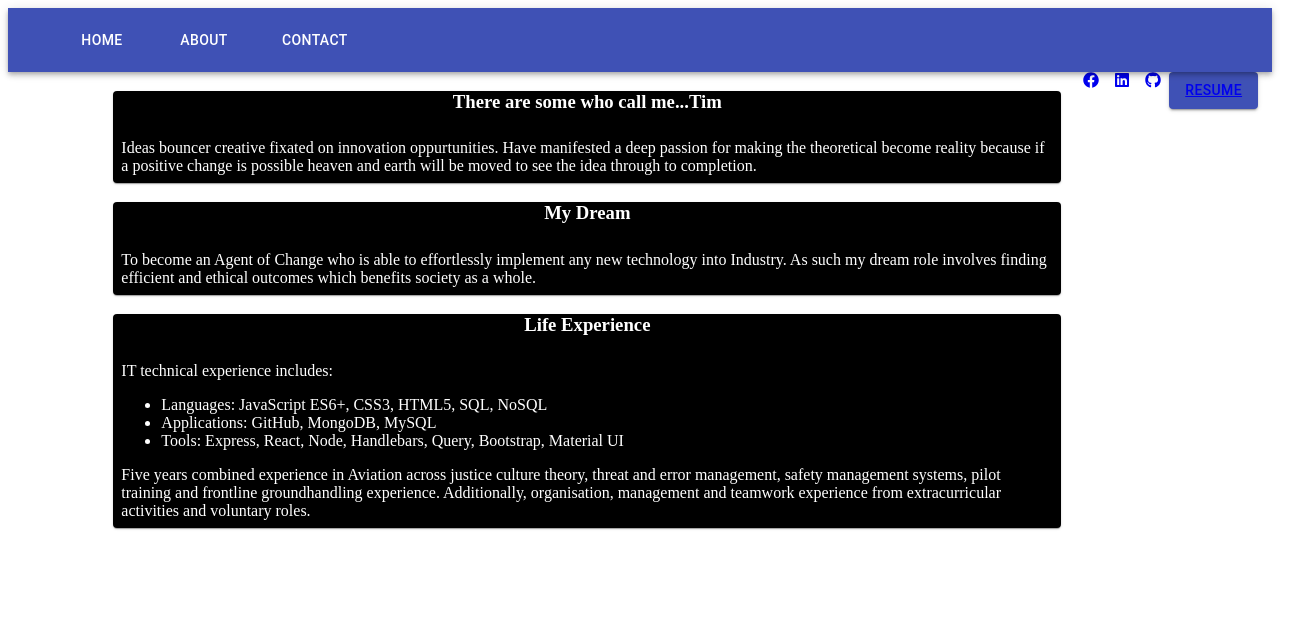
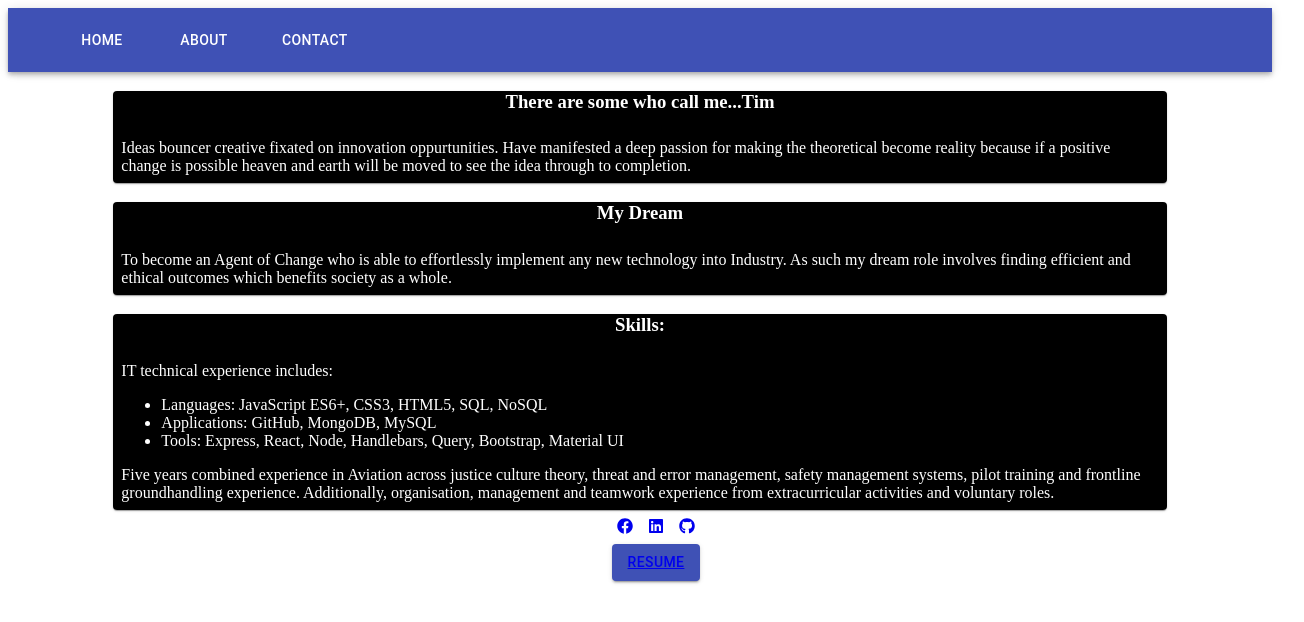
Before and after one commit to xenonth/my-react-portfolio, a React (Create React App) app: page / in a window 1280 px wide. Shown: the top 622 px of the page, 1304 px wide, since content can reach past the window. Built offline with nearby package versions, Linux system fonts and the light colour scheme.

Commit message:
centred social icons and resume button

```diff
--- a/src/components/Life.js
+++ b/src/components/Life.js
@@ -22,7 +22,7 @@ function Life() {
     return (
         <div>
            <h3 className={classes.header}>
-           Life Experience
+           Skills:
            </h3>
 
            <LifeText className={classes.space}/>
--- a/src/components/Side-Footer.js
+++ b/src/components/Side-Footer.js
@@ -6,12 +6,14 @@ import SocialLinks from './SocialLinks';
 import DownloadResume from './DownloadResume';
 
 //useStyles for footer background to remain at the bottom
+import Box from '@material-ui/core/Box';
+
 import {makeStyles} from "@material-ui/core/styles"
 
 const useStyles = makeStyles(() => ({
     root: {
-        display: 'flex',
-        justifyContent: 'center',
+        textAlign: 'center',
+        width: '100vw'
     },
 
 }));
@@ -20,10 +22,12 @@ function SideFooter() {
     const classes = useStyles();
 
     return (
-            <div className={classes.root} >
+            <footer className={classes.root} >
                 <SocialLinks />
-                <DownloadResume />
-            </div>
+                <Box p={1}>
+                    <DownloadResume />
+                </Box>
+            </footer>
     )
 }
 
--- a/src/pages/Home.js
+++ b/src/pages/Home.js
@@ -11,8 +11,9 @@ import Life from '../components/Life';
 import SideFooter from '../components/Side-Footer';
 
 //import material UI components
-import Grid from '@material-ui/core/Grid'
+import Grid from '@material-ui/core/Grid';
 import Paper from '@material-ui/core/Paper';
+import Box from '@material-ui/core/Box';
 
 //material UI styling
 import {makeStyles} from '@material-ui/core/styles';
@@ -32,7 +33,7 @@ function Home() {
         <Grid container>
             <Grid item md={1}></Grid>
 
-            <Grid item md={9}>
+            <Grid item md={10}>
                 <Paper className={classes.root}>
                     <Intro />
                 </Paper>
@@ -49,11 +50,11 @@ function Home() {
                     <Life />
                 </Paper>
             </Grid>
+            <Grid item md={1}></Grid>
 
-            <Grid item md={2}>
+            <Box p={1}>
                 <SideFooter />
-            </Grid>
-
+            </Box>
         </Grid>
     )
 }
```
